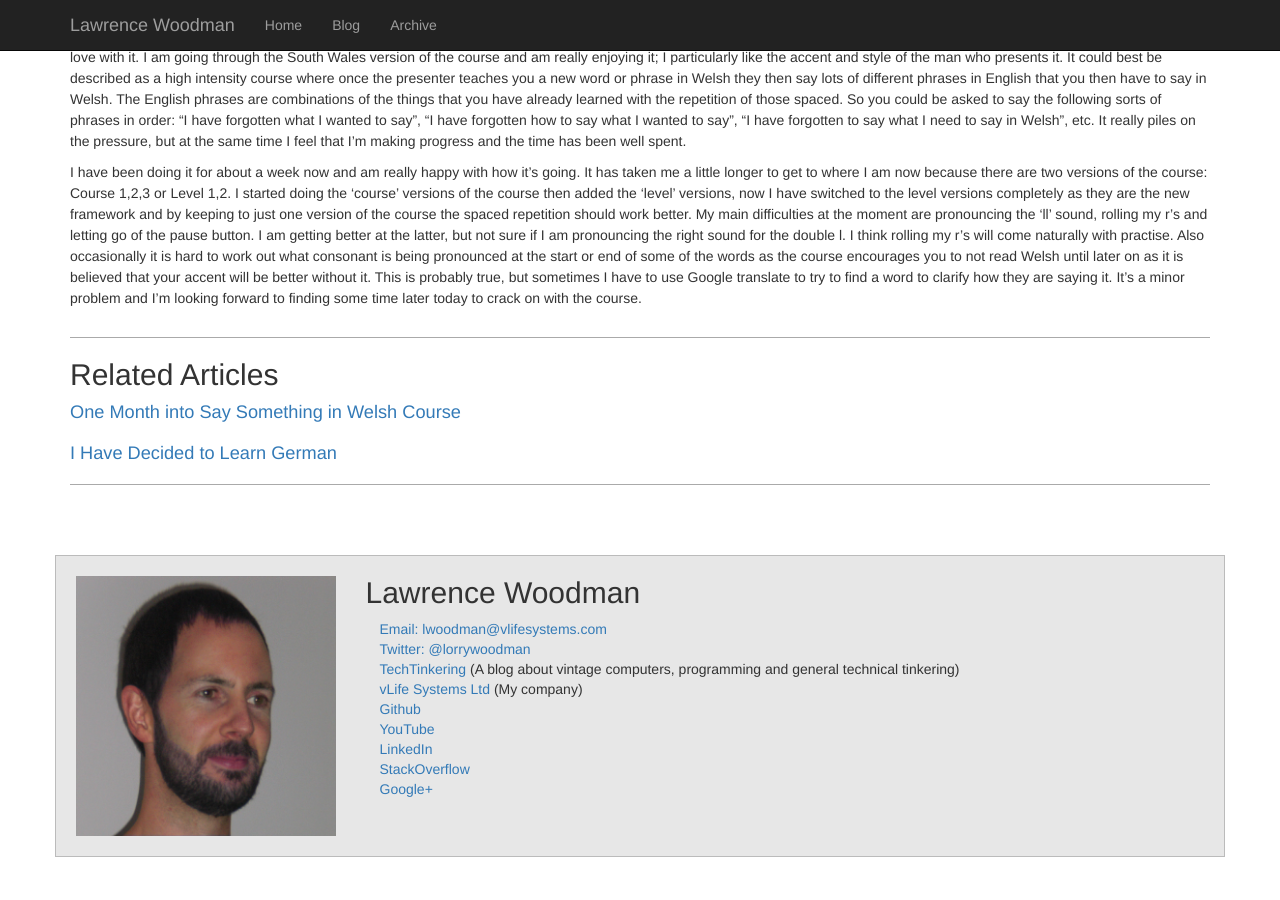
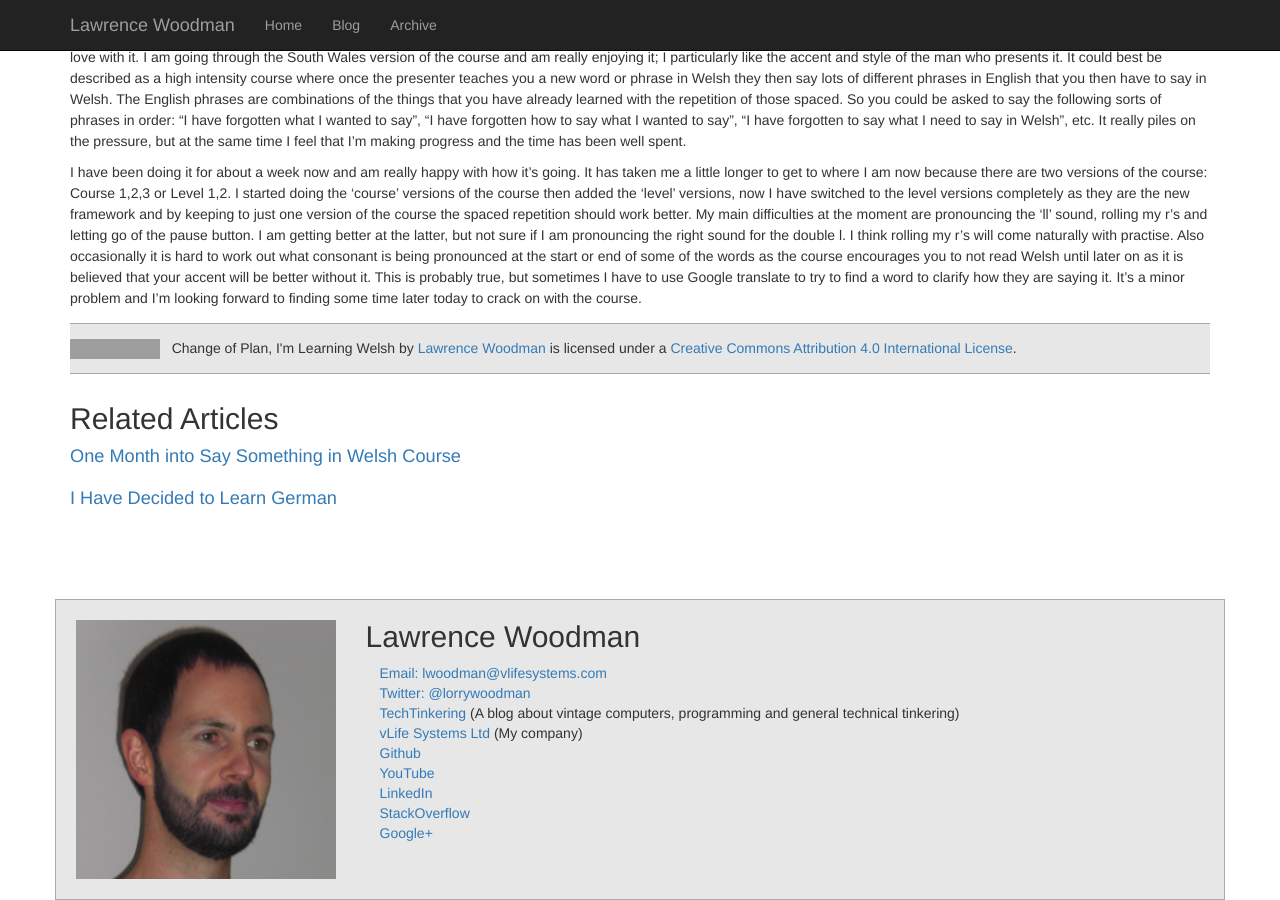
Before and after one commit to lawrencewoodman/lawrencewoodman.github.io, a Jekyll site: the page built from _posts/2015-10-18-change-of-plan-im-learning-welsh.md, in a window 1280 px wide and 900 px high, scrolled down 431 px. Built offline with Jekyll 4.4.1, drawn with Linux system fonts in a browser that asks for light colours; before the commit the page ends 1288 px from its top, so only the background shows below that; grey boxes are pictures that could not be loaded.

Commit message:
Add licence

```diff
--- a/_layouts/post.html
+++ b/_layouts/post.html
@@ -21,6 +21,10 @@
   </div>
 </article>
 
+<div id="licence">
+<a rel="license" href="http://creativecommons.org/licenses/by/4.0/"><img alt="Creative Commons Licence" style="border-width:0" src="https://i.creativecommons.org/l/by/4.0/88x31.png" /></a> &nbsp; <span xmlns:dct="http://purl.org/dc/terms/" property="dct:title">{{ page.title }}</span> by <a xmlns:cc="http://creativecommons.org/ns#" href="{{ page.url }}" property="cc:attributionName" rel="cc:attributionURL">Lawrence Woodman</a> is licensed under a <a rel="license" href="http://creativecommons.org/licenses/by/4.0/">Creative Commons Attribution 4.0 International License</a>.
+</div>
+
 
 {% if site.related_posts.size >= 1 %}
   <div id="related">
--- a/css/main.css
+++ b/css/main.css
@@ -25,10 +25,18 @@
   margin-top: 2em;
 }
 
+div#licence {
+  padding-top: 1em;
+  padding-bottom: 1em;
+  margin-top: 1em;
+  border-top: #AAA solid 1px;
+  border-bottom: #AAA solid 1px;
+  background-color: #E7E7E7;
+}
+
+
 div#related {
   margin-top: 2em;
-  border-top: #AAA solid 1px;
-  border-bottom: #AAA solid 1px;
 }
 
 div#related ul {
@@ -102,7 +110,7 @@
 }
 
 div#footer {
-  border: 1px solid #BBB;
+  border: 1px solid #AAA;
   background-color: #E7E7E7;
   padding: 20px;
 }
```
